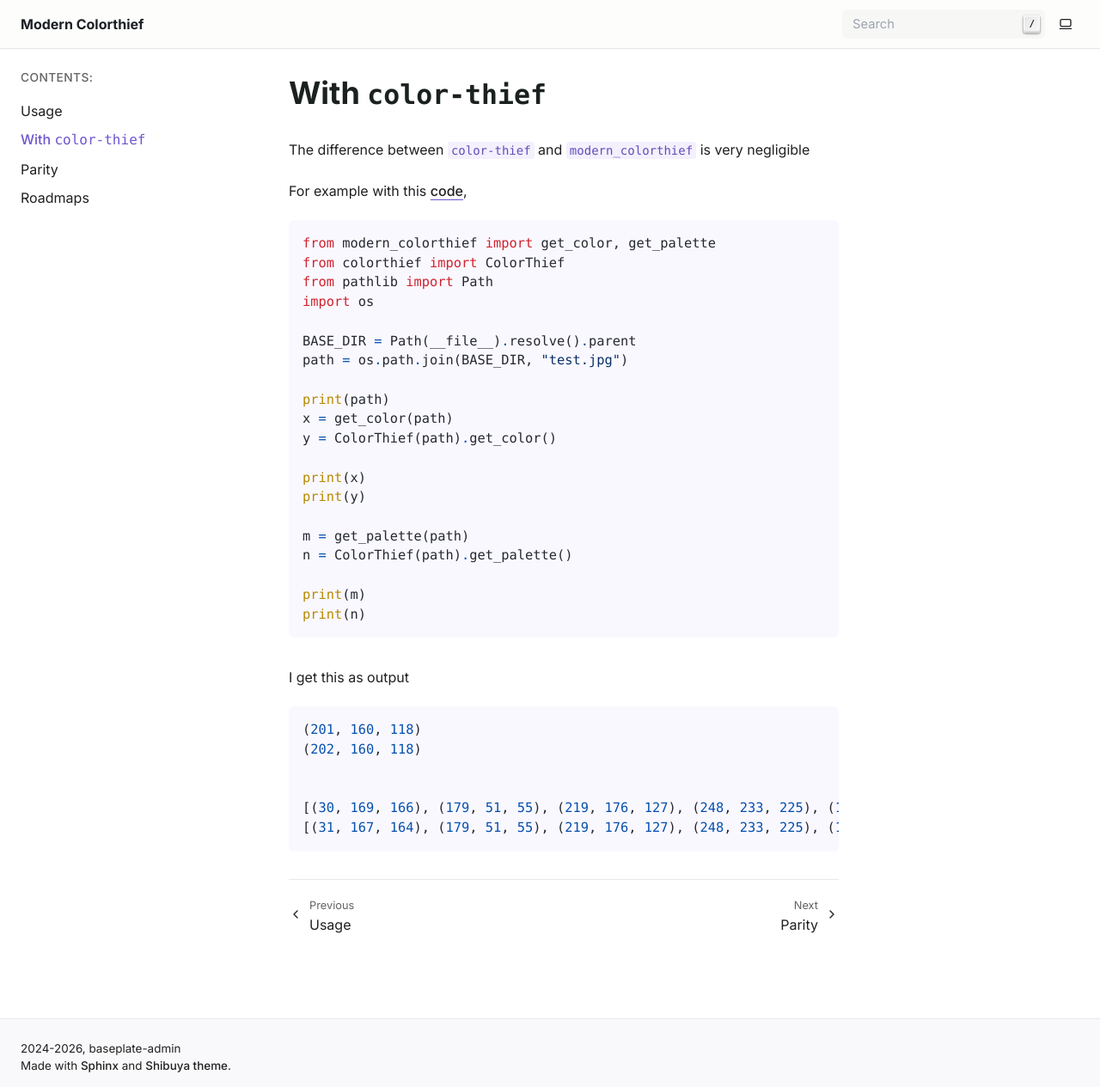
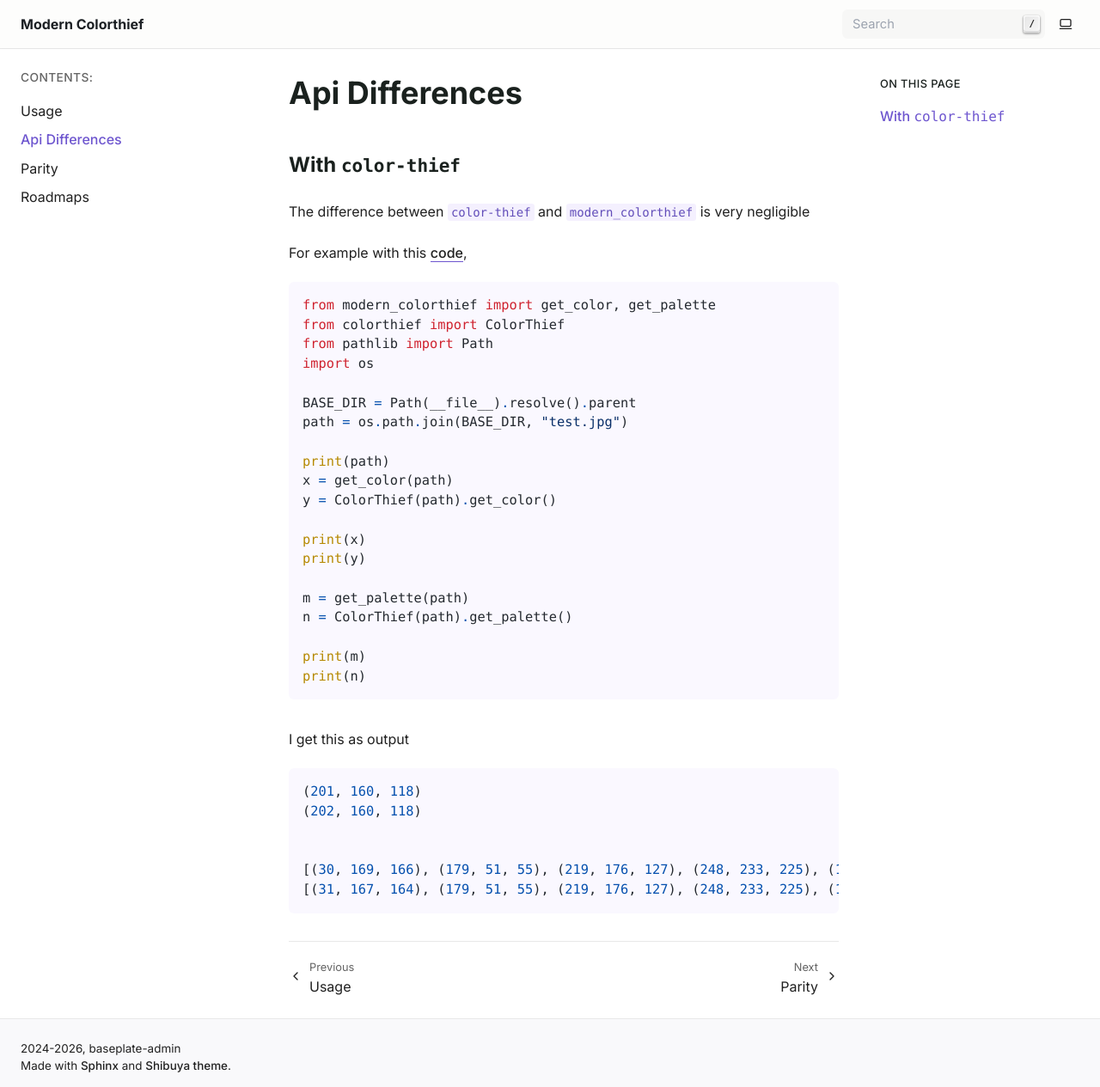
Before and after one commit to baseplate-admin/modern_colorthief, a Sphinx documentation site: the page built from docs/api_differences.md, in a window 1280 px wide and 1265 px high. Shown: the whole window at 86% size. Built offline with Sphinx 7.4.7, drawn with Linux system fonts in a browser that asks for light colours; pages that are not in the unit, such as notebooks, are missing from menus; the version number is read from the project's files by our own code.

Commit message:
Add header to api_differences.md

```diff
--- a/docs/api_differences.md
+++ b/docs/api_differences.md
@@ -1,3 +1,5 @@
+# Api Differences
+
 ## With `color-thief`
 
 The difference between `color-thief` and `modern_colorthief` is very negligible
```
